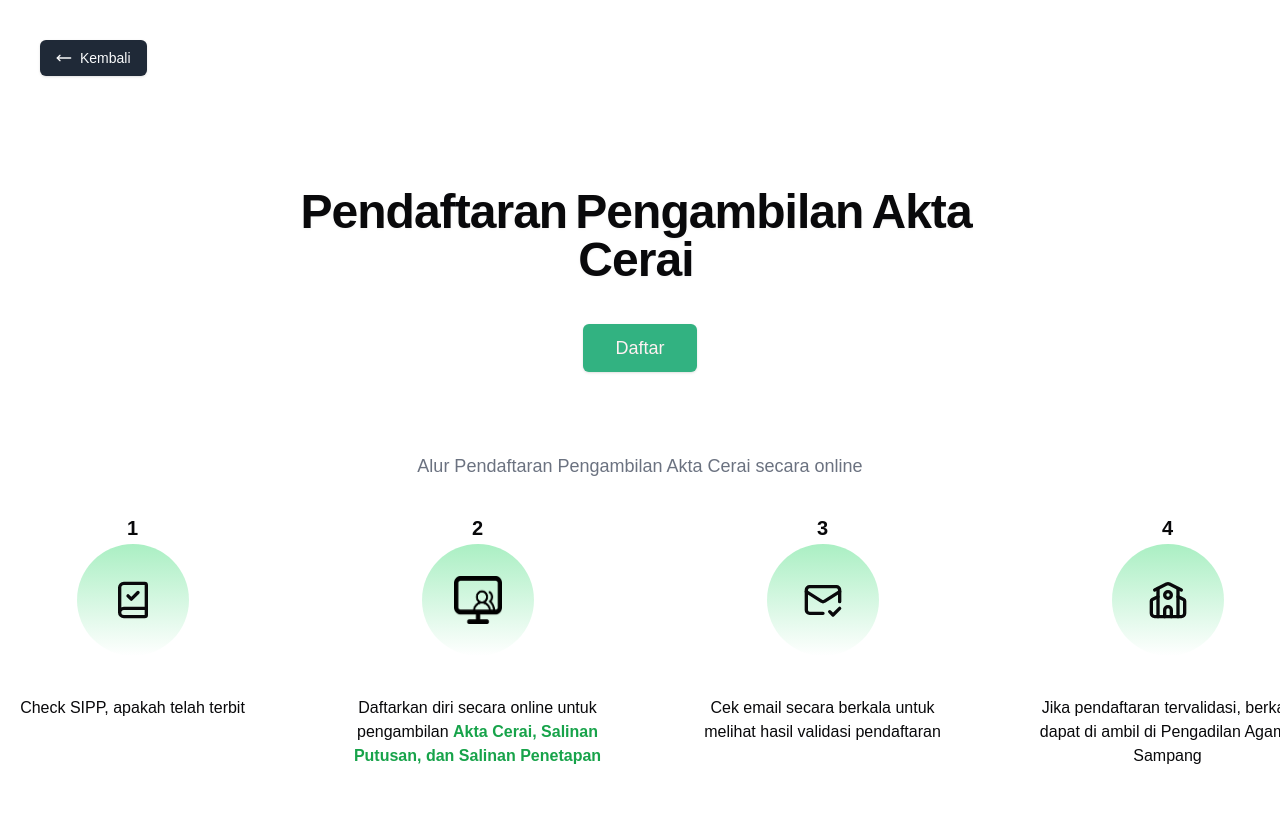
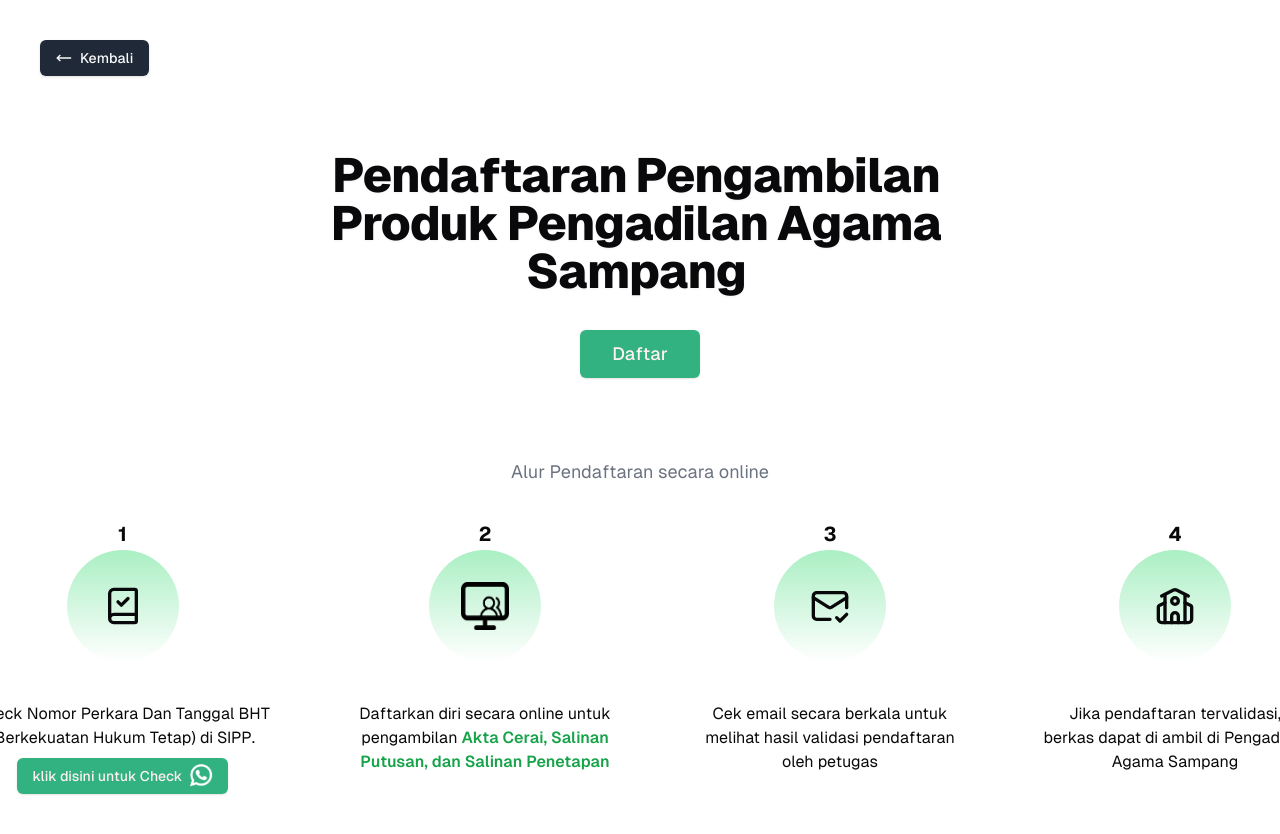
Before and after one commit to isaf123/akte-cerai, a Next.js app: page /daftar in a window 1280 px wide. Shown: the top 834 px of the page. Built offline with nearby package versions, Linux system fonts and the light colour scheme.

Commit message:
booking page update

```diff
--- a/src/app/(main)/daftar/page.tsx
+++ b/src/app/(main)/daftar/page.tsx
@@ -3,16 +3,16 @@ import WordPullUp from "@/components/ui/word-pull-up";
 import { BookCheck, School, MailCheck } from "lucide-react";
 import Link from "next/link";
 import Image from "next/image";
-
+import BlurFade from "@/components/ui/blur-fade";
 export default function Submit() {
   return (
-    <div className="min-h-screen m-auto z-10 flex flex-col justify-center items-center pt-28">
+    <div className=" min-h-screen m-auto z-10 flex flex-col justify-center items-center max-md:mt-20">
       <div>
         <WordPullUp
-          words="Pendaftaran Pengambilan Akta Cerai"
+          words="Pendaftaran Pengambilan Produk Pengadilan Agama Sampang"
           className="font-extrabold text-5xl max-md:w-[330px] w-[700px] text-center m-auto mb-10 h-fit max-md:text-2xl"
         ></WordPullUp>
-
+        <BlurFade delay={0.5}>
           <div className="w-fit m-auto">
             <Link href="https://docs.google.com/forms/d/e/1FAIpQLSdw8Du6MVkSnPFLLJFG0zvZl1o32SznQTO5aJ-vS6oErNPotg/viewform?fbzx=-7886196831081016118">
               <Button className="m-auto text-lg px-8 py-6 bg-[#32b281]">
@@ -21,17 +21,31 @@ export default function Submit() {
             </Link>
           </div>
           <h2 className="w-fit m-auto mt-20 text-lg text-gray-500 text-center px-2">
-          Alur Pendaftaran Pengambilan Akta Cerai secara online
+            Alur Pendaftaran secara online
           </h2>
+        </BlurFade>
       </div>
-
+      <BlurFade inView delay={0.7}>
         <div className="flex max-md:flex-col justify-between gap-20 text-center max-md:w-[330px] mt-16 m-auto max-md:items-center">
-        <div className="flex flex-col items-center w-[265px]">
+          <div className="flex flex-col items-center w-[300px]">
             <div className="w-28 h-28 bg-gradient-to-t from-white to-[#aaefc3] rounded-full flex justify-center items-center relative">
               <p className="absolute top-[-30px] text-xl font-bold">1</p>
               <BookCheck className="size-10" />
             </div>
-          <h3 className="mt-10">Check SIPP, apakah telah terbit</h3>
+            <h3 className="mt-10">
+              Check Nomor Perkara Dan Tanggal BHT (Berkekuatan Hukum Tetap) di
+              SIPP.
+            </h3>
+            <Button className="flex gap-2 mt-2 bg-[#32b281]">
+              <p className="">klik disini untuk Check</p>
+              <Image
+                src={"/images/waiconimg.png"}
+                alt=""
+                width={22}
+                height={22}
+                className="animate-bounce"
+              />
+            </Button>
           </div>
 
           <div className="flex flex-col items-center w-[265px]">
@@ -62,6 +76,7 @@ export default function Submit() {
             </div>
             <h3 className="mt-10">
               Cek email secara berkala untuk melihat hasil validasi pendaftaran
+              oleh petugas
             </h3>
           </div>
           <div className="flex flex-col items-center w-[265px]">
@@ -76,6 +91,7 @@ export default function Submit() {
             </h3>
           </div>
         </div>
+      </BlurFade>
     </div>
   );
 }
--- a/src/app/(main)/layout.tsx
+++ b/src/app/(main)/layout.tsx
@@ -29,7 +29,7 @@ export default function RootLayout({
   return (
     <html lang="en">
       <body
-        className={`${geistSans.variable} ${geistMono.variable} antialiased `}
+        className={`${geistSans.variable} ${geistMono.variable} antialiased font-[family-name:var(--font-geist-sans)] `}
       >
         <Link href="/menu">
           <Button className="bg-gray-800 text-gray-50 mt-10 ml-10 hover:bg-gray-700">
--- a/src/app/(root)/menu/page.tsx
+++ b/src/app/(root)/menu/page.tsx
@@ -2,6 +2,7 @@
 import ButtonMorph from "@/components/ButtonMorph";
 import Link from "next/link";
 import { MonitorSmartphoneIcon, UsersRound } from "lucide-react";
+import BlurFade from "@/components/ui/blur-fade";
 
 // import Daftarkan from "@/assets/icons/daftarkan.svg";
 export default function Home() {
@@ -42,6 +43,7 @@ export default function Home() {
           >
             <div className="absolute inset-0 bg-gradient-to-t from-black via-black/60 to-transparent z-0"></div>
             <div className="absolute top-1/2 left-1/2  -translate-x-1/2 -translate-y-1/2 max-md:-translate-y-10 pb-10">
+              <BlurFade delay={0.25} inView>
                 <div className="w-fit m-auto min-h-screen flex items-center flex-col gap-5 justify-center ">
                   <h3 className="max-md:text-2xl text-5xl max-md:w-[320px] w-[700px] text-white text-center mb-10">
                     Layanan Pengambilan Produk Pengadilan{" "}
@@ -77,7 +79,7 @@ export default function Home() {
                       </button>
                     </Link>
                   </div>
-                <h2 className=" italic mt-10 text-[#a9efc3] font-bold text-2xl">
+                  <h2 className=" italic mt-10 text-[#a9efc3] max-md:text-lg  text-2xl">
                     Informasi
                   </h2>
                   {content.map(
@@ -90,6 +92,7 @@ export default function Home() {
                     }
                   )}
                 </div>
+              </BlurFade>
             </div>
           </div>
         </div>
```
Also changed, not shown: public/images/waiconimg.png (added). Lines whose indentation alone changed are shown as unchanged.
